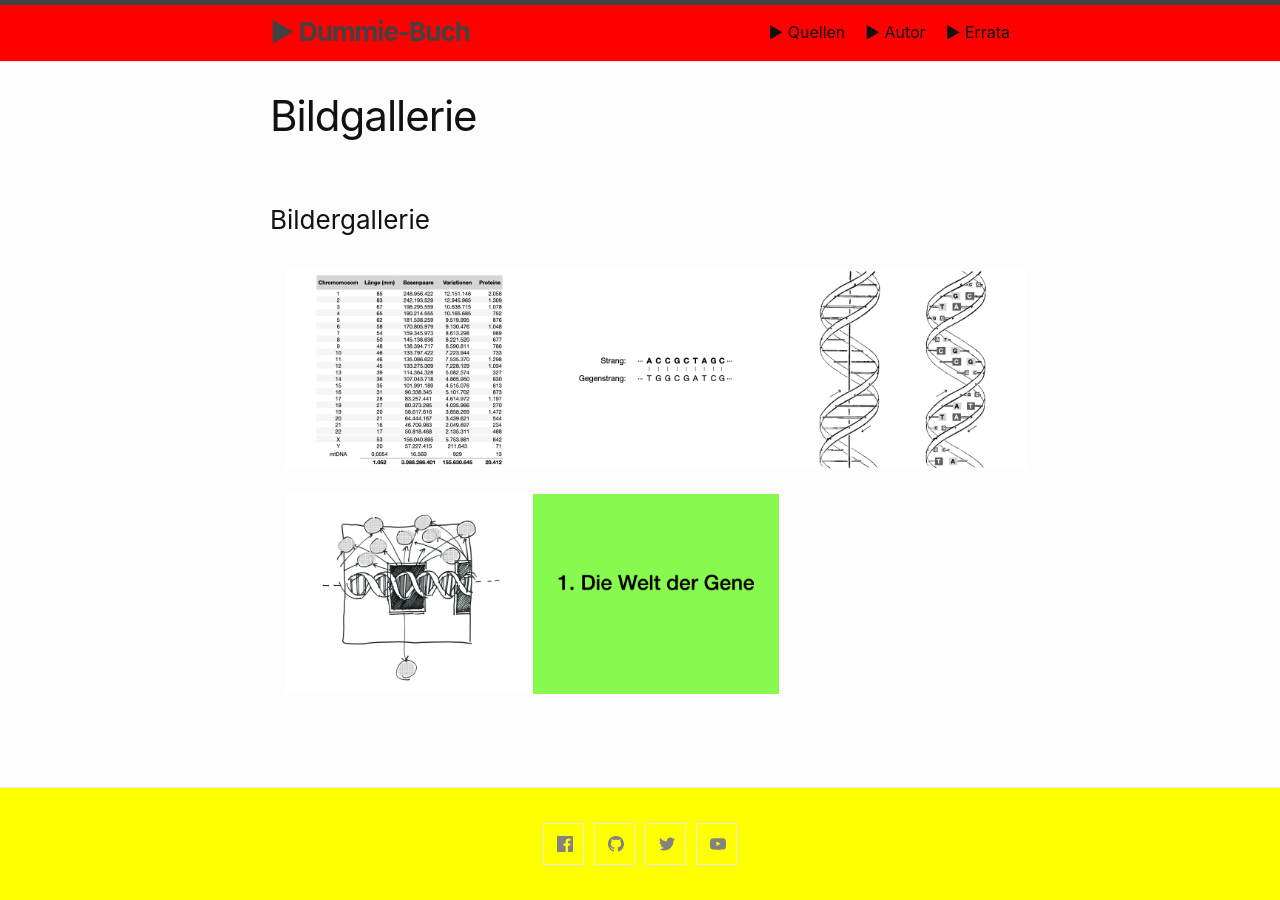
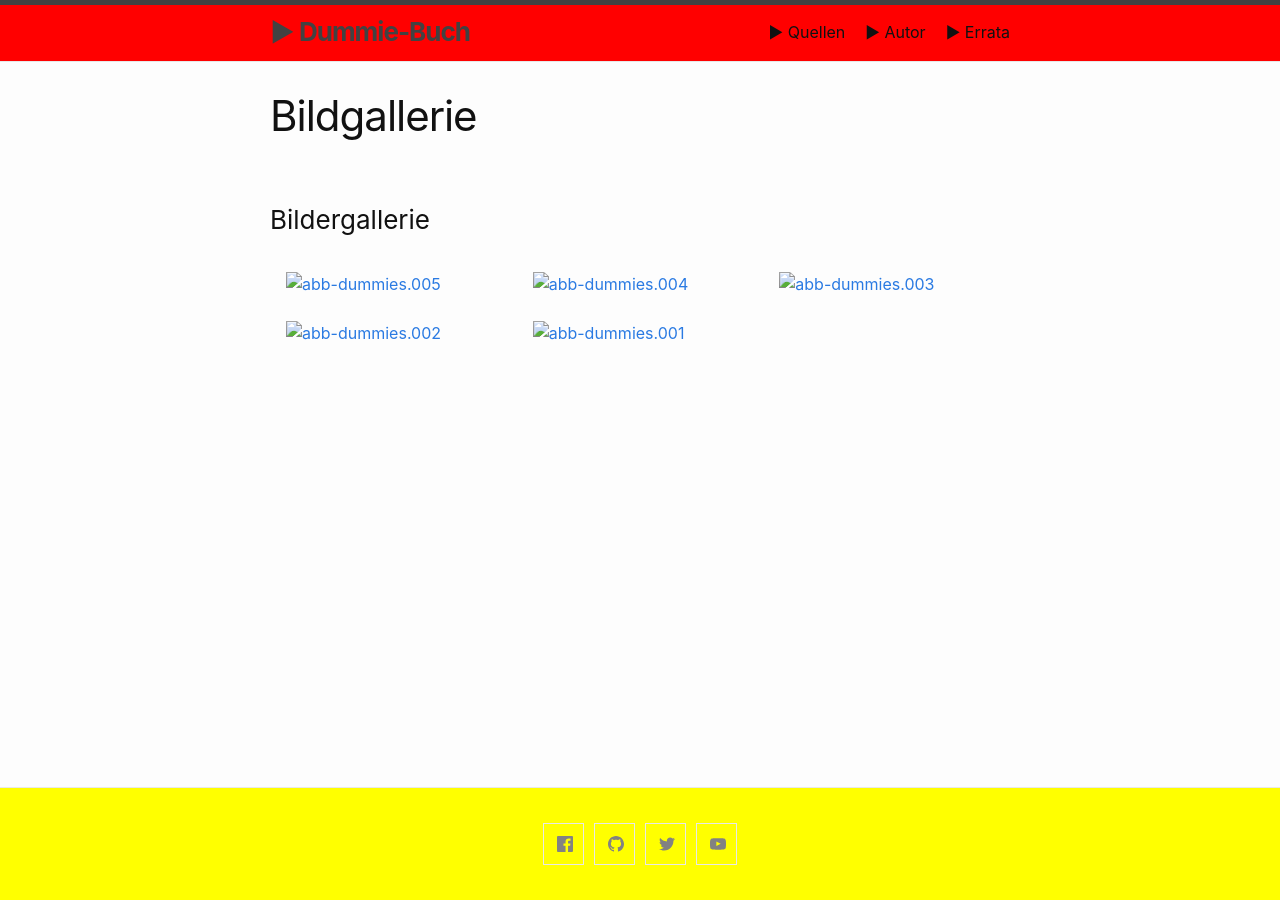
Before and after one commit to awkologist/dummie, a Jekyll site: the page built from weiteres.md, in a window 1280 px wide. Built offline with Jekyll 4.4.1, drawn with Linux system fonts in a browser that asks for light colours; Markdown is read by kramdown in place of the engine named in the settings.

Commit message:
Update _config.yml

```diff
--- a/_config.yml
+++ b/_config.yml
@@ -61,5 +61,5 @@
  - jekyll-feed
  - jekyll-seo-tag
 
-imagesurl: "/dummie/images/"
-thumbsurl: "/dummie/images/"
+imagesurl: "images/"
+thumbsurl: "images/"
```
